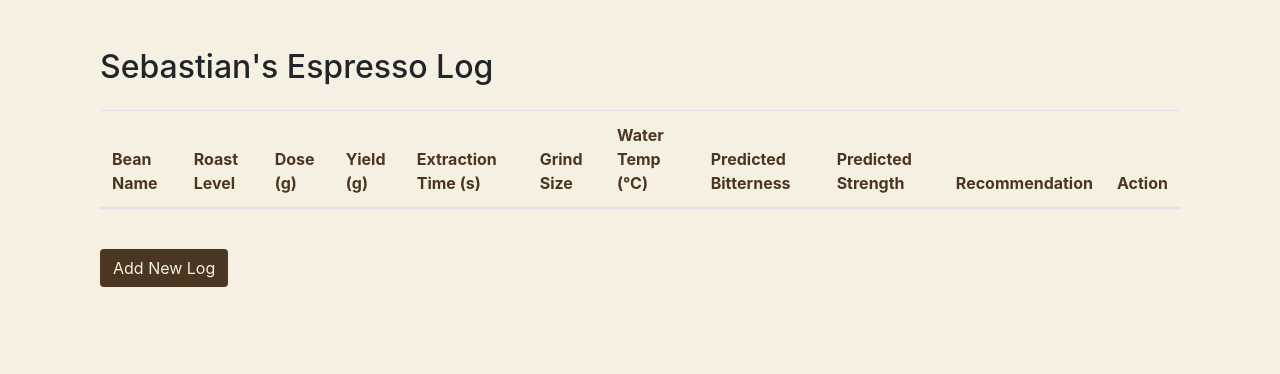
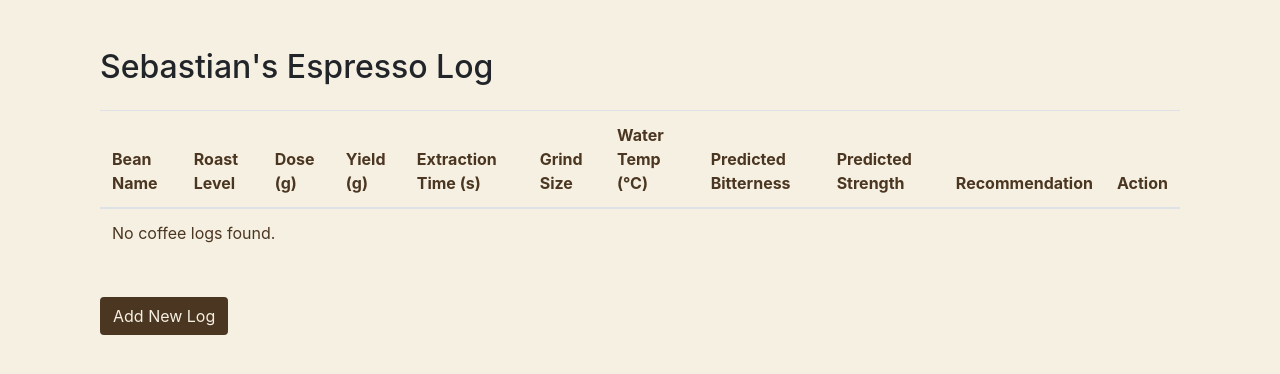
Before and after one commit to SebastianD101/espresso-logger, a Django app: page /logs/ in a window 1280 px wide. Shown: the part 56-430 px from the top of the page. Run offline with Django 4.2, Linux system fonts and the light colour scheme; data that the repository does not hold is empty; parts of the project's set-up code (start-up, migrations or seed data) failed here and were passed over; some libraries are stand-ins or nearby versions.

Commit message:
added session based logs

```diff
--- a/espresso_tracker/espresso_logger/templates/coffee_logs.html
+++ b/espresso_tracker/espresso_logger/templates/coffee_logs.html
@@ -45,7 +45,7 @@
             {% for log, predicted_sourness_bitterness, predicted_strength, recommendation in logs_with_predictions_and_recommendations %}
             <tr>
                 <td>{{ log.bean_name }}</td>
-                <td>{{ log.get_roast_level_display }}</td>
+                <td>{{ log.roast_level }}</td>
                 <td>{{ log.dose }}</td>
                 <td>{{ log.yield_amt }}</td>
                 <td>{{ log.extraction_time }}</td>
@@ -55,8 +55,13 @@
                 <td><b>{{ predicted_strength }}</b></td>
                 <td><b>{{ recommendation }}</b></td>
                 <td>
-                    <a href="{% url 'delete_coffee_log' log.id %}" class="btn btn-danger btn-sm">Delete</a>
+                    <!-- Pass the index of the log in the session list to the delete URL -->
+                    <a href="{% url 'delete_coffee_log' forloop.counter0 %}" class="btn btn-danger btn-sm">Delete</a>
                 </td>
+            </tr>
+            {% empty %}
+            <tr>
+                <td colspan="11">No coffee logs found.</td>
             </tr>
             {% endfor %}
         </tbody>
--- a/espresso_tracker/espresso_logger/views.py
+++ b/espresso_tracker/espresso_logger/views.py
@@ -4,7 +4,7 @@ from .forms import CoffeeLogForm
 import joblib
 
 # Load the trained model
-model_path = "ml_models/espresso_model.pkl"
+model_path = "static\espresso_model.pkl"
 model = joblib.load(model_path)
 
 def map_sourness_bitterness(value):
@@ -33,28 +33,63 @@ def map_strength(value):
 
 
 def coffee_logs(request):
-    logs = CoffeeLog.objects.all()
-    logs_with_predictions_and_recommendations = [(log, *get_recommendation(log)) for log in logs]
-    return render(request, 'coffee_logs.html', {'logs_with_predictions_and_recommendations': logs_with_predictions_and_recommendations})
-
-
+    # Get the coffee logs from the session or an empty list if none are found
+    coffee_logs = request.session.get('coffee_logs', [])
+    # Create a list of predictions and recommendations for each log
+    logs_with_predictions_and_recommendations = [
+        (log, *get_recommendation(log)) for log in coffee_logs
+    ]
+    return render(request, 'coffee_logs.html', {
+        'logs_with_predictions_and_recommendations': logs_with_predictions_and_recommendations
+    })
 
 def add_coffee_log(request):
     if request.method == 'POST':
-        form = CoffeeLogForm(request.POST)
-        if form.is_valid():
-            form.save()
-            return redirect('coffee_logs')
+        # Create a dictionary from the POST data
+        new_log = {
+            'bean_name': request.POST.get('bean_name'),
+            'roast_level': request.POST.get('roast_level'),
+            'dose': request.POST.get('dose'),
+            'yield_amt': request.POST.get('yield_amt'),
+            'extraction_time': request.POST.get('extraction_time'),
+            'grind_size': request.POST.get('grind_size'),
+            'water_temperature': request.POST.get('water_temperature'),
+            # Assuming sourness_bitterness and strength are not user inputs
+            # 'sourness_bitterness': request.POST.get('sourness_bitterness'),
+            # 'strength': request.POST.get('strength'),
+            'tools_used': request.POST.get('tools_used'),
+            'notes': request.POST.get('notes')
+        }
+
+        # Append predictions to the log
+        new_log['predicted_sourness_bitterness'], new_log['predicted_strength'], new_log['recommendation'] = get_recommendation(new_log)
+
+        # Get the existing logs from the session
+        coffee_logs = request.session.get('coffee_logs', [])
+        # Append the new log
+        coffee_logs.append(new_log)
+        # Save back to the session
+        request.session['coffee_logs'] = coffee_logs
+
+        # Redirect to the coffee logs page to display the list
+        return redirect('coffee_logs')
     else:
-        form = CoffeeLogForm()
-    return render(request, 'add_coffee_log.html', {'form': form})
+        # If not a POST request, just render the add log form
+        return render(request, 'add_coffee_log.html')
 
-def delete_coffee_log(request, log_id):
-    log = get_object_or_404(CoffeeLog, id=log_id)
-    if request.method == 'POST':
-        log.delete()
-        return redirect('coffee_logs')
-    return render(request, 'delete_coffee_log.html', {'log': log})
+def delete_coffee_log(request, log_index):
+    # Get the existing logs from the session
+    coffee_logs = request.session.get('coffee_logs', [])
+
+    # Remove the log at the given index
+    if 0 <= log_index < len(coffee_logs):
+        coffee_logs.pop(log_index)
+
+    # Save back to the session
+    request.session['coffee_logs'] = coffee_logs
+
+    # Redirect to the coffee logs page to display the updated list
+    return redirect('coffee_logs')
 
 import random
 def get_recommendation(log):
@@ -63,14 +98,16 @@ def get_recommendation(log):
     # Use the model to predict sourness_bitterness and strength
     input_data = [
         [
-            float(log.dose or 0),
-            float(log.yield_amt or 0),
-            float(log.extraction_time or 0),
-            float(log.grind_size or 0),
-            float(log.water_temperature or 0)
+            float(log.get('dose', 0)),
+            float(log.get('yield_amt', 0)),
+            float(log.get('extraction_time', 0)),
+            float(log.get('grind_size', 0)),
+            float(log.get('water_temperature', 0))
         ]
     ]
-    predicted_sourness_bitterness_value, predicted_strength_value = model.predict(input_data)[0]
+    predicted_values = model.predict(input_data)
+    predicted_sourness_bitterness_value = predicted_values[0][0]
+    predicted_strength_value = predicted_values[0][1]
 
     # Convert predicted values to mapped terms
     predicted_sourness_bitterness = map_sourness_bitterness(predicted_sourness_bitterness_value)
```
Also changed, not shown: espresso_tracker/espresso_tracker/settings.py (+7 -0 lines), 2 other files.
